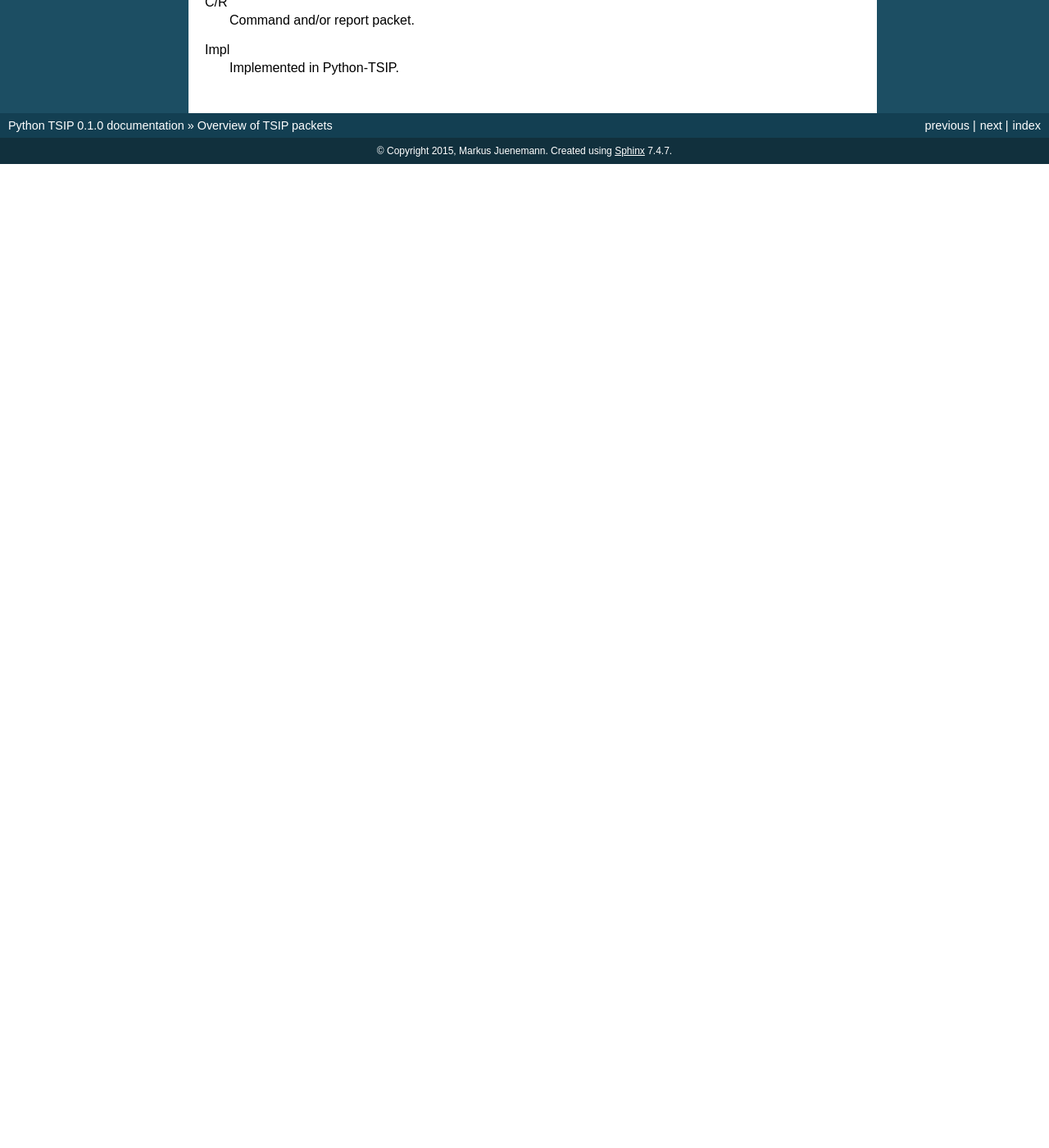
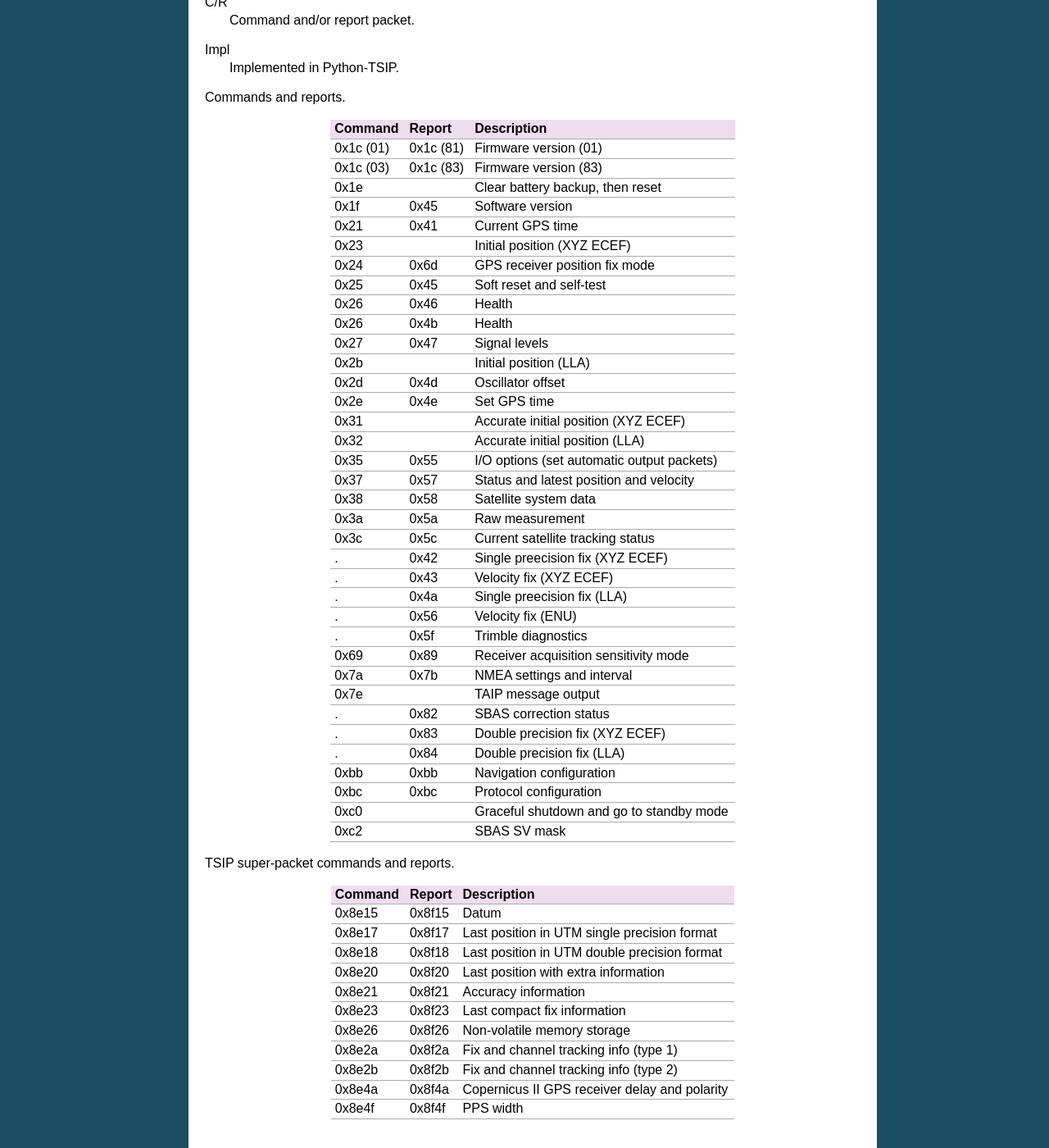
Before and after one commit to mjuenema/python-TSIP, a Sphinx documentation site: the page built from docs/packets_table.rst, in a window 1280 px wide and 1400 px high, scrolled down 1133 px. Shown: the whole window at 82% size. Built offline with Sphinx 7.4.7, drawn with Linux system fonts in a browser that asks for light colours; before the commit the page ends 1333 px from its top, so only the background shows below that.

Commit message:
Added command/report table to docs/packets_table.rst

```diff
--- a/docs/packets_table.rst
+++ b/docs/packets_table.rst
@@ -59,3 +59,64 @@ C/R
 
 Impl
     Implemented in Python-TSIP.
+
+Commands and reports.
+
+========== ========== ====================================================
+Command    Report     Description
+========== ========== ====================================================
+0x1c (01)  0x1c (81)  Firmware version (01)
+0x1c (03)  0x1c (83)  Firmware version (83)
+0x1e                  Clear battery backup, then reset
+0x1f       0x45       Software version
+0x21       0x41       Current GPS time
+0x23                  Initial position (XYZ ECEF)
+0x24       0x6d       GPS receiver position fix mode
+0x25       0x45       Soft reset and self-test
+0x26       0x46       Health
+0x26       0x4b       Health
+0x27       0x47       Signal levels
+0x2b                  Initial position (LLA)
+0x2d       0x4d       Oscillator offset
+0x2e       0x4e       Set GPS time
+0x31                  Accurate initial position (XYZ ECEF)
+0x32                  Accurate initial position (LLA)
+0x35       0x55       I/O options (set automatic output packets)
+0x37       0x57       Status and latest position and velocity
+0x38       0x58       Satellite system data
+0x3a       0x5a       Raw measurement
+0x3c       0x5c       Current satellite tracking status
+.          0x42       Single preecision fix (XYZ ECEF)
+.          0x43       Velocity fix (XYZ ECEF)
+.          0x4a       Single preecision fix (LLA)
+.          0x56       Velocity fix (ENU)
+.          0x5f       Trimble diagnostics
+0x69       0x89       Receiver acquisition sensitivity mode
+0x7a       0x7b       NMEA settings and interval
+0x7e                  TAIP message output
+.          0x82       SBAS correction status
+.          0x83       Double precision fix (XYZ ECEF)
+.          0x84       Double precision fix (LLA)
+0xbb       0xbb       Navigation configuration
+0xbc       0xbc       Protocol configuration
+0xc0                  Graceful shutdown and go to standby mode
+0xc2                  SBAS SV mask
+========== ========== ====================================================
+
+TSIP super-packet commands and reports.
+
+========== ========== ====================================================
+Command    Report     Description
+========== ========== ====================================================
+0x8e15     0x8f15     Datum
+0x8e17     0x8f17     Last position in UTM single precision format
+0x8e18     0x8f18     Last position in UTM double precision format
+0x8e20     0x8f20     Last position with extra information
+0x8e21     0x8f21     Accuracy information
+0x8e23     0x8f23     Last compact fix information
+0x8e26     0x8f26     Non-volatile memory storage
+0x8e2a     0x8f2a     Fix and channel tracking info (type 1)
+0x8e2b     0x8f2b     Fix and channel tracking info (type 2)
+0x8e4a     0x8f4a     Copernicus II GPS receiver delay and polarity
+0x8e4f     0x8f4f     PPS width
+========== ========== ====================================================
```
